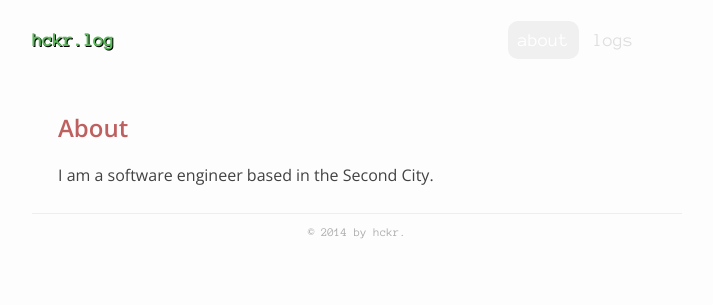
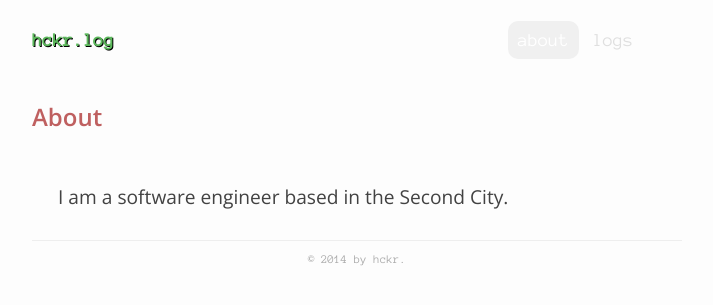
Before and after one commit to bitjockey42/astrohckr.github.io, a Jekyll site: the page built from about.md, in a window 1280 px wide. Shown: the top 305 px of the page, without its empty margins (283-996 px from the left). Built offline with Jekyll 4.4.1, drawn with Linux system fonts in a browser that asks for light colours; Markdown is read by kramdown in place of the engine named in the settings.

Commit message:
Typography

```diff
--- a/_layouts/page.html
+++ b/_layouts/page.html
@@ -4,11 +4,11 @@ layout: default
 
 <article>
   <div class="blog-row">
-    <div class="blog-content">
-      <header>
-        <h2 class="blog-title">{{ page.title }}</h2>
-      </header>
+    <header>
+      <h1 class="blog-title">{{ page.title }}</h1>
+    </header>
 
+   <div class="blog-content">
       {{ content }}
     </div>
   </div>
--- a/assets/stylesheets/blog.css
+++ b/assets/stylesheets/blog.css
@@ -36,6 +36,10 @@
     color: #424242;
 }
 
+.blog-content p:first-child {
+    font-size: 1.2em;
+}
+
 .blog-content p a {
     color: #557aaa;
     text-decoration: none;
```
